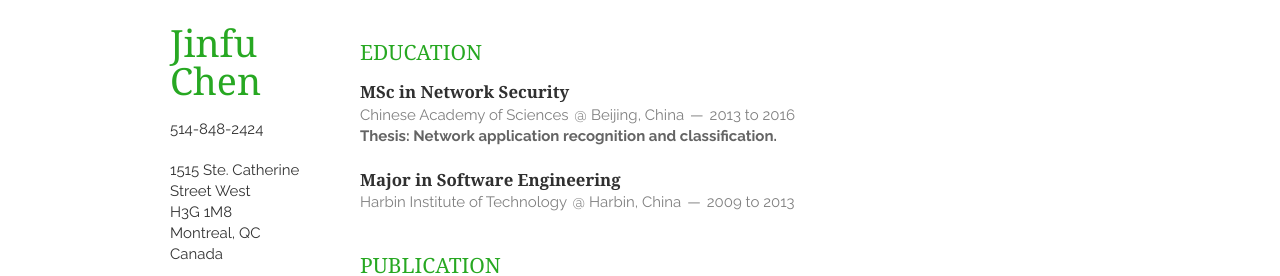
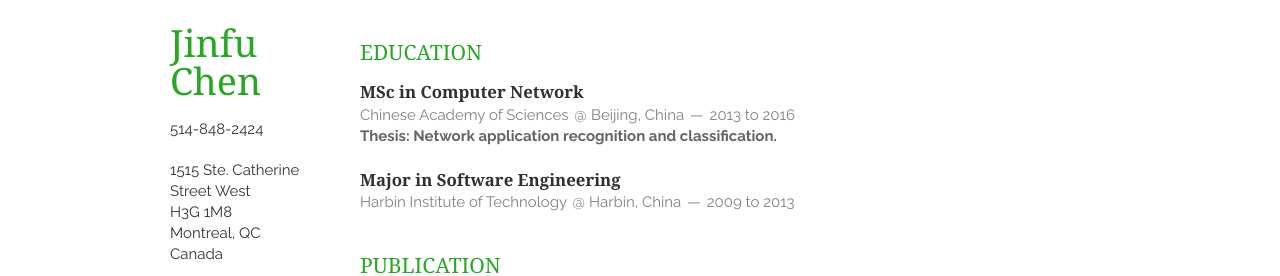
Before and after one commit to jinfuchen/jinfu, a Jekyll site: the page built from index.html, in a window 1280 px wide. Shown: the part 157-433 px from the top of the page. Built offline with Jekyll 4.4.1, drawn with Linux system fonts in a browser that asks for light colours; nearby versions of some CDN libraries; the list of posts is cut into pages by our own code.

Commit message:
education

```diff
--- a/_includes/education.html
+++ b/_includes/education.html
@@ -2,7 +2,7 @@
     <h1>Education</h1>
     <article>
         <header>
-            <h1>MSc in Network Security</h1>
+            <h1>MSc in Computer Network</h1>
             <span>Chinese Academy of Sciences</span>
             <span><address>Beijing, China</address><time>2013 to 2016</time></span>
         </header>
```
